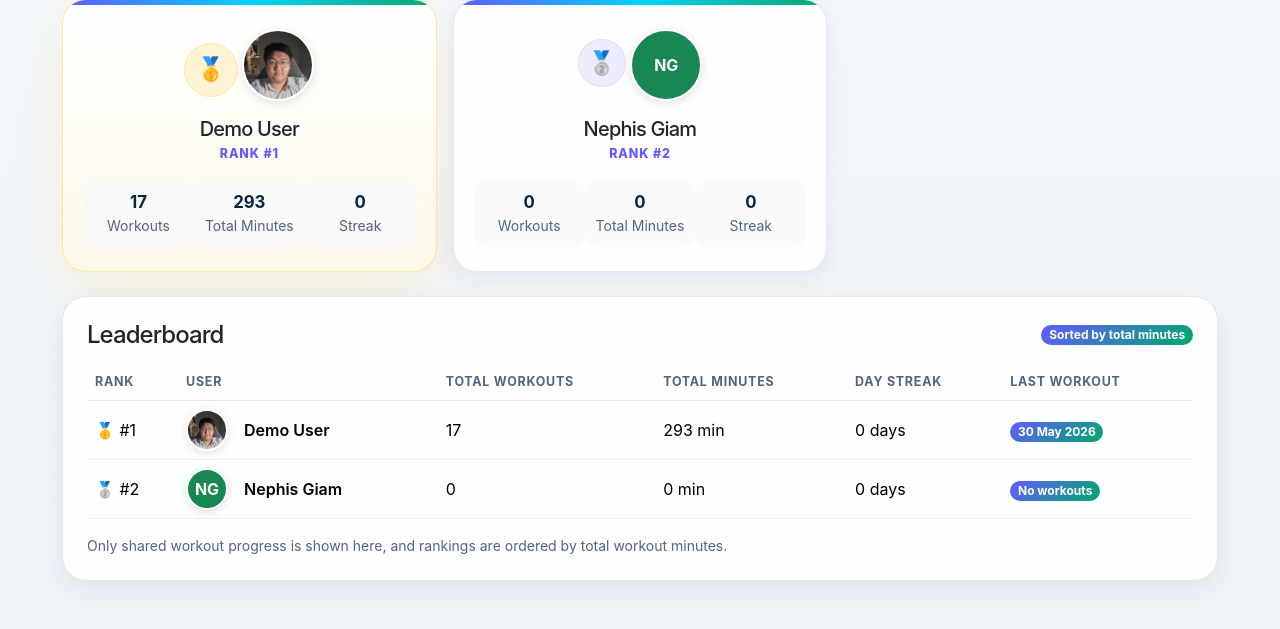
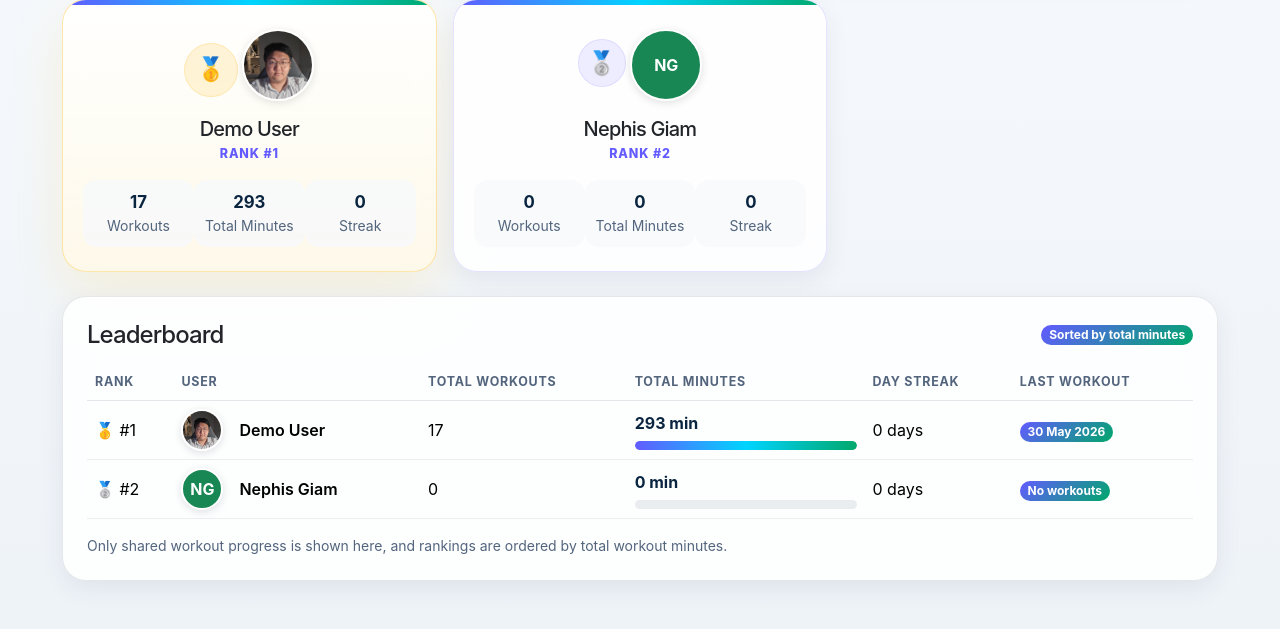
Before and after one commit to kiegiam/CITS3403-Test-Repo, a Flask app: page /ranking in a window 1280 px wide. Shown: the part 654-1283 px from the top of the page. Run offline with Flask 3, Linux system fonts and the light colour scheme; a user stored in the database is signed in; some libraries are stand-ins or nearby versions.

Commit message:
Add animated ranking bars

```diff
--- a/static/css/styles.css
+++ b/static/css/styles.css
@@ -895,6 +895,35 @@ footer {
     font-size: 1.05rem;
 }
 
+.ranking-minutes-cell {
+    min-width: 150px;
+}
+
+.ranking-minutes-text {
+    display: inline-block;
+    margin-bottom: 0.4rem;
+    color: var(--ft-text);
+    font-weight: 700;
+}
+
+.ranking-minute-bar {
+    width: 100%;
+    height: 0.55rem;
+    border-radius: 999px;
+    background: rgba(10, 37, 64, 0.08);
+    overflow: hidden;
+}
+
+.ranking-minute-bar-fill {
+    width: var(--ranking-bar-width);
+    height: 100%;
+    border-radius: inherit;
+    background: linear-gradient(90deg, var(--ft-blue), var(--ft-cyan), var(--ft-green));
+    transform: scaleX(0);
+    transform-origin: left center;
+    animation: rankingBarFill 1.1s ease-out forwards;
+}
+
 @keyframes rankingFadeUp {
     from {
         opacity: 0;
@@ -904,6 +933,16 @@ footer {
     to {
         opacity: 1;
         transform: translateY(0);
+    }
+}
+
+@keyframes rankingBarFill {
+    from {
+        transform: scaleX(0);
+    }
+
+    to {
+        transform: scaleX(1);
     }
 }
 
--- a/templates/ranking.html
+++ b/templates/ranking.html
@@ -351,7 +351,17 @@
                                                 </div>
                                             </td>
                                             <td>{{ user.workouts }}</td>
-                                            <td>{{ user.minutes }} min</td>
+                                            <td>
+                                                <div class="ranking-minutes-cell">
+                                                    <span class="ranking-minutes-text">{{ user.minutes }} min</span>
+                                                    <div class="ranking-minute-bar" aria-hidden="true">
+                                                        <div
+                                                            class="ranking-minute-bar-fill"
+                                                            style="--ranking-bar-width: {{ (user.minutes / leaderboard[0].minutes * 100) | round }}%;"
+                                                        ></div>
+                                                    </div>
+                                                </div>
+                                            </td>
                                             <td>{{ user.streak }} days</td>
                                             <td>
                                                 <span class="badge text-bg-success">{{ user.last_workout }}</span>
```
